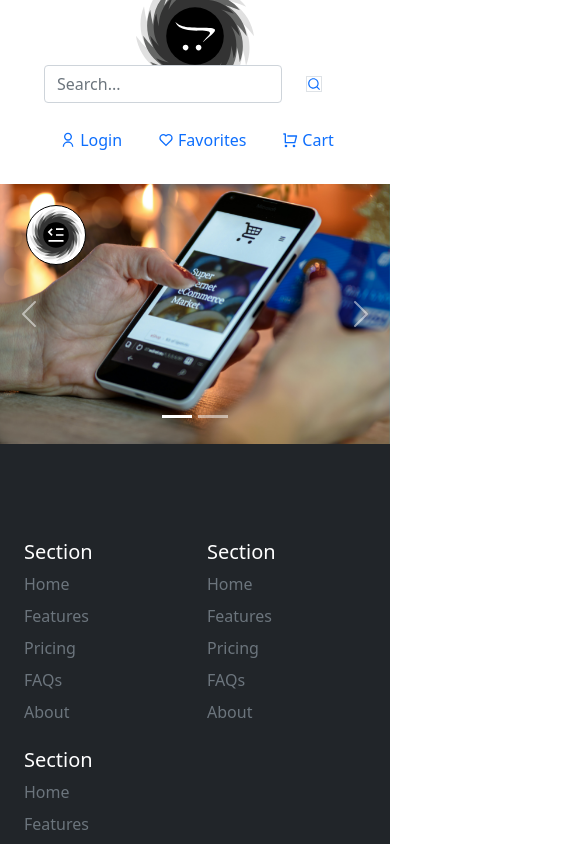
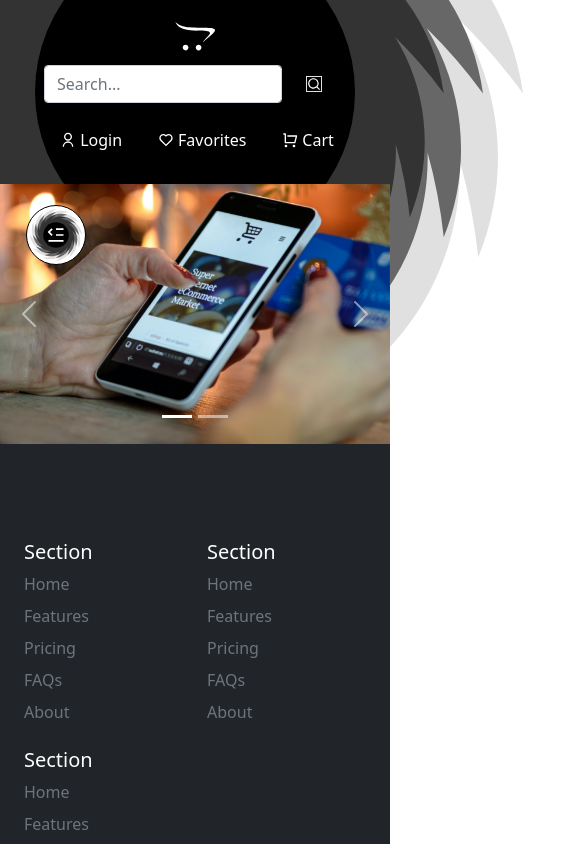
Before and after one commit to yucedemirayak/e-Commerce-React, a React (Create React App) app: page / in a window 390 px wide. Shown: the top 844 px of the page, 585 px wide, since content can reach past the window. Built offline with nearby package versions, Linux system fonts and the light colour scheme.

Commit message:
changed header
changed background image design

```diff
--- a/src/Components/Header/Header.scss
+++ b/src/Components/Header/Header.scss
@@ -4,3 +4,82 @@
     // left:-100%;
 
 }
+.header-img-container:hover{
+
+   .blackhole{
+    position: absolute;
+
+    // left:-100%;
+
+    transition: transform 1s ease-in-out;
+    transform: rotate(360deg);
+   }
+
+}
+.nav-link{
+    color: white;
+}
+.blackhole-big{
+    position: absolute;
+    z-index: -1;
+
+}
+.blackhole-big{
+    position: absolute;
+    z-index: -1;
+}
+
+@media only screen and (max-width: 515px) {
+    .blackhole-big{
+        position: absolute;
+        z-index: -1;
+
+        width: 900px;
+    }
+}
+@media only screen and (max-width: 770px) {
+    .blackhole-big{
+        position: absolute;
+        z-index: -1;
+
+        width: 1000px;
+
+    }
+}
+
+// @media only screen  and (max-width: 770px) {
+//     .blackhole-big{
+//         position: absolute;
+//         z-index: -1;
+//         height: 1000px;
+//     }
+// }
+@media only screen  and (max-width: 1000px) {
+    .blackhole-big{
+        position: absolute;
+        z-index: -1;
+        height: 1400px;
+    }
+}
+@media only screen  and (max-width: 1200px) {
+    .blackhole-big{
+        position: absolute;
+        z-index: -1;
+        height: 1600px;
+    }
+}
+
+// @media only screen and (max-width: 900px) {
+//     .blackhole-big{
+//         position: absolute;
+//         z-index: -1;
+//         height: 800px;
+//     }
+// }
+// @media only screen and (max-width: 950px) {
+//     .blackhole-big{
+//         position: absolute;
+//         z-index: -1;
+//         height: 1300px;
+//     }
+// }
--- a/src/Components/Header/index.js
+++ b/src/Components/Header/index.js
@@ -24,16 +24,17 @@ const Header = () => {
   return (
     <header className="p-3">
       <div className="container">
+
         <div className="d-flex flex-wrap align-items-center justify-content-center justify-content-lg-start">
           <Link
             to={"./"}
             className="d-flex align-items-center mb-2 mb-lg-0 mx-2  text-decoration-none"
-          ><div className="position-relative d-flex align-items-center justify-content-center">
+          ><div className="header-img-container position-relative d-flex align-items-center justify-content-center">
           <img className="blackhole " height="180px"src="./imagesForTest/blackhole.svg"></img><CompanyLogo className=""/>
           </div>
 
           </Link>
-
+          <img className="blackhole-big " height="1800px"src="./imagesForTest/blackhole.svg"></img>
           <form
             className="flex-fill d-flex align-items-center col-11 col-lg-auto mx-3 mb-3 mb-lg-0 me-lg-3"
             role="search"
--- a/src/Components/SideBar/SideBar.scss
+++ b/src/Components/SideBar/SideBar.scss
@@ -53,5 +53,5 @@ span {
 .img-container:hover {
   cursor: pointer;
   transition: transform 0.3s ease-in-out;
-  transform: rotate(-180deg);
+  transform: rotate(180deg);
 }
--- a/src/Pages/PageNotFound/PageNotFound.scss
+++ b/src/Pages/PageNotFound/PageNotFound.scss
@@ -5,16 +5,27 @@
 	padding: 0;
 }
 .not-found-container{
-    background-color: rgb(255, 255, 255);
-    display: flex;
+
+	display: flex;
     justify-content: center;
     align-items: center;
-   padding-top: 100px;
-   padding-bottom: 100px;
+    }
+.figure-container{
+	margin: 70px;
+	padding: 100px;
+
+	border: 5px solid black ;
+
+	background-color: rgba(255, 255, 255, 0.822);
+	display: flex;
+    justify-content: center;
+    align-items: center;
 }
-
 /* I. Containers */
 figure {
+	border-radius: 50%;
+
+
     color: rgb(255, 255, 255);
 	font-size: 6px;
 	position: relative;
--- a/src/Pages/PageNotFound/index.js
+++ b/src/Pages/PageNotFound/index.js
@@ -4,7 +4,9 @@ import '../PageNotFound/PageNotFound.scss';
 const PageNotFound = () => {
   return (
    <section className="not-found-container">
-    <figure>
+      <div className='figure-container'>
+    <figure className=''>
+
     <div className="sad-mac"></div>
     <figcaption>
       <span className="sr-text">Error 404: Not Found</span>
@@ -24,8 +26,12 @@ const PageNotFound = () => {
       <span className="u"></span>
       <span className="n"></span>
       <span className="d"></span>
+
     </figcaption>
-  </figure></section>
+
+  </figure>
+  </div>
+  </section>
   )
 }
 
```
